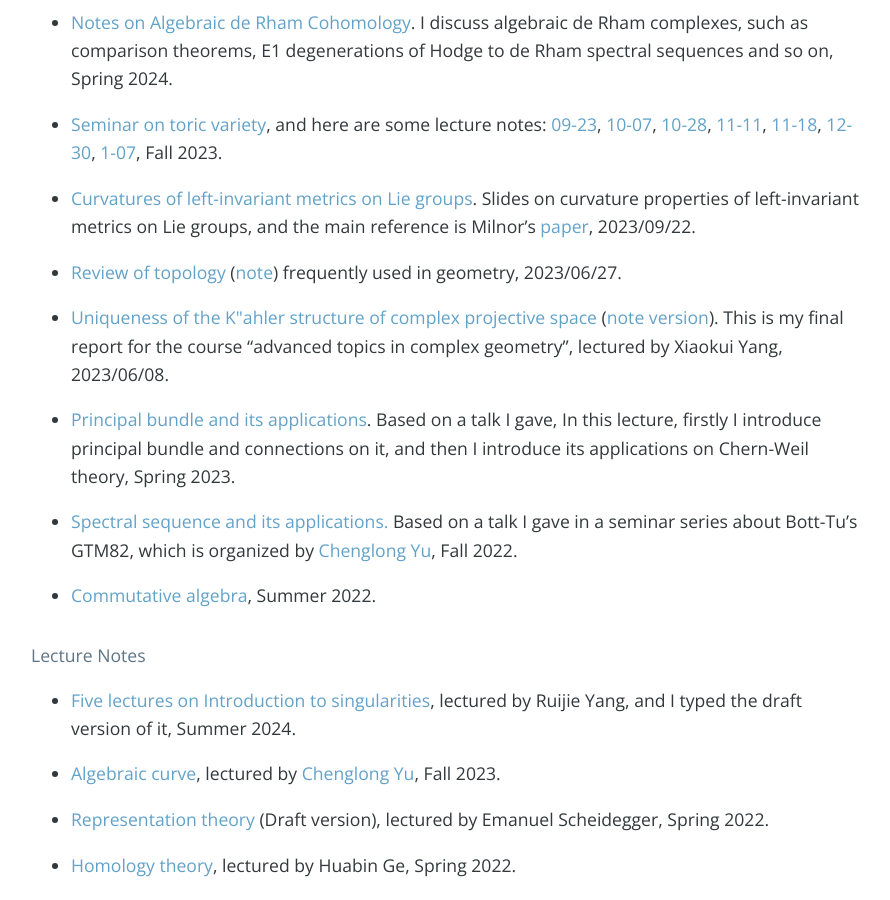
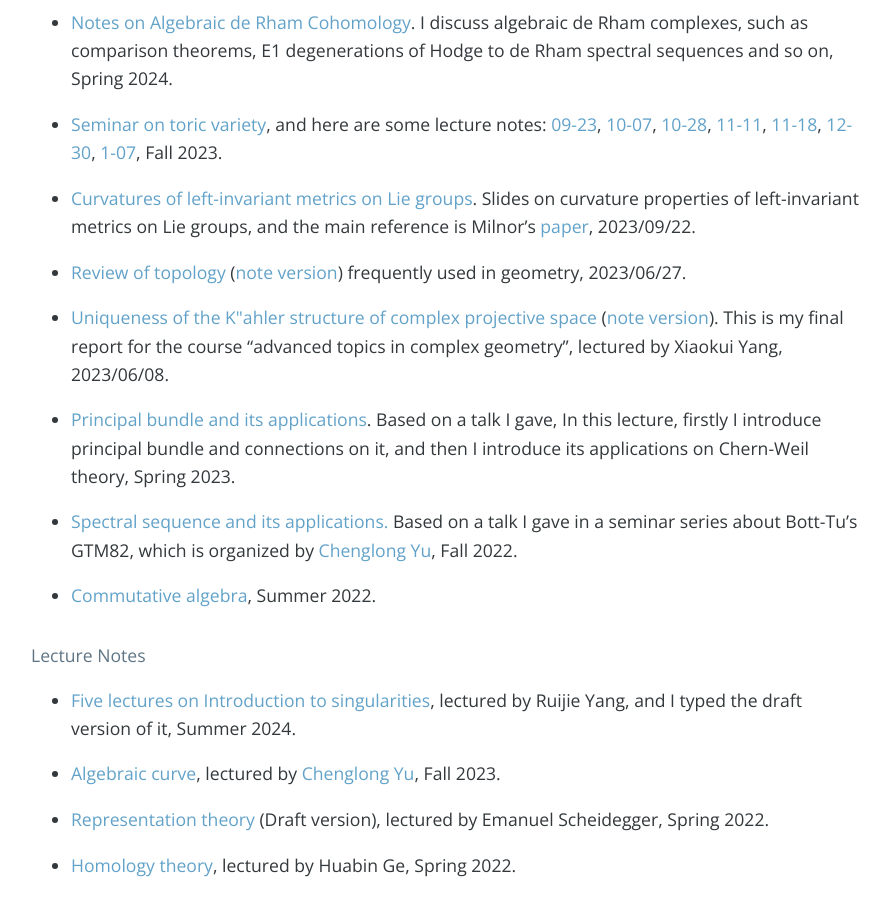
Before and after one commit to bowenl-math/bowenl-math.github.io, a Jekyll site: the page built from index.md, in a window 1280 px wide and 900 px high, scrolled down 991 px. Shown: the whole window, without its empty margins (193-1083 px from the left). Built offline with Jekyll 4.4.1, drawn with Linux system fonts in a browser that asks for light colours; nearby versions of some CDN libraries; our own code applies the rules of GitHub Pages for plain Markdown files; the list of posts is cut into pages by our own code; comment, search, counter and statistics services are not loaded.

Commit message:
Update index.md

```diff
--- a/index.md
+++ b/index.md
@@ -19,7 +19,7 @@ My email is liubw22 [at] mails.tsinghua.edu.cn, and my workstation is S103 at C7
 
 * [Curvatures of left-invariant metrics on Lie groups](notes/personal notes/Curvatures_of_Lie_group.pdf). Slides on curvature properties of left-invariant metrics on Lie groups, and the main reference is Milnor’s [paper](https://mathscinet.ams.org/mathscinet/article?mr=0425012), 2023/09/22.
 
-* [Review of topology](notes/personal notes/Review_of_topology/slides.pdf) ([note](notes/personal notes/Review_of_topology/note.pdf))  frequently used in geometry, 2023/06/27.
+* [Review of topology](notes/personal notes/Review_of_topology/slides.pdf) ([note version](notes/personal notes/Review_of_topology/note.pdf))  frequently used in geometry, 2023/06/27.
 
 * [Uniqueness of the K\"ahler structure of complex projective space](notes/personal notes/Uniqueness_CPn/slides.pdf) ([note version](notes/personal notes/Uniqueness_CPn/note.pdf)). This is my final report for the course “advanced topics in complex geometry”, lectured by Xiaokui Yang, 2023/06/08.
 
```
